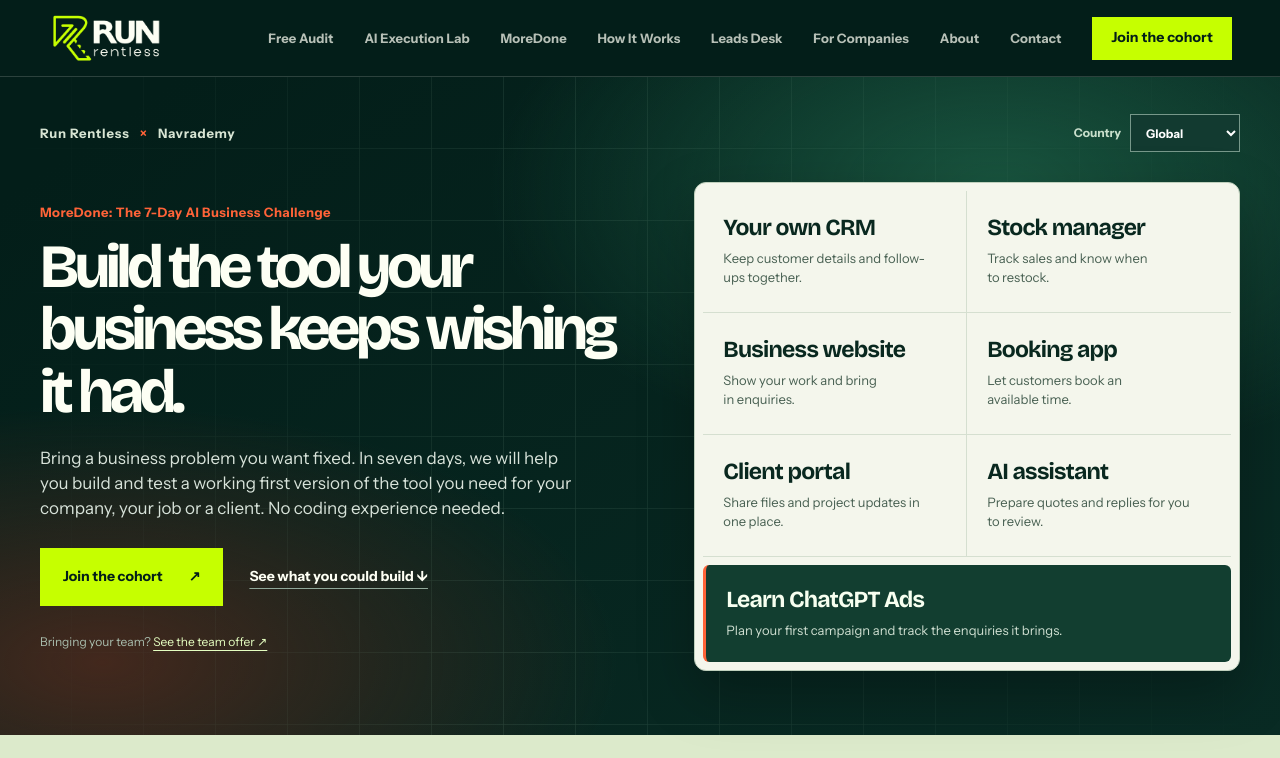
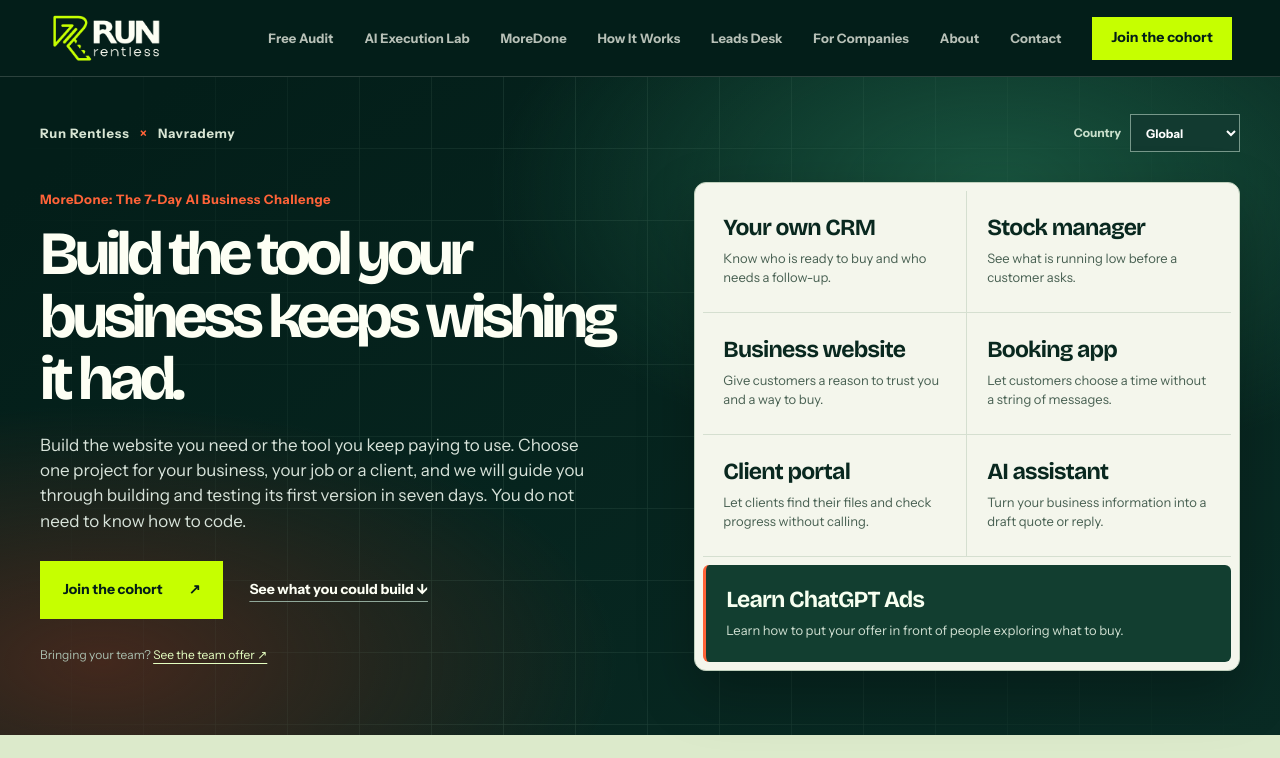
Before and after one commit to Greatdorlin/run-rentless, a Next.js app: page /moredone in a window 1280 px wide. Shown: the top 758 px of the page. Built offline with nearby package versions, Linux system fonts and the light colour scheme.

Commit message:
Make hero descriptions concrete and customer focused

```diff
--- a/src/app/moredone/page.tsx
+++ b/src/app/moredone/page.tsx
@@ -54,20 +54,20 @@
       <div className="md-hero__copy">
         <p className="md-program">MoreDone: The 7-Day AI Business Challenge</p>
         <h1 id="md-title">Build the tool your business keeps wishing it had.</h1>
-        <p className="md-hero__lede">Bring a business problem you want fixed. In seven days, we will help you build and test a working first version of the tool you need for your company, your job or a client. No coding experience needed.</p>
+        <p className="md-hero__lede">Build the website you need or the tool you keep paying to use. Choose one project for your business, your job or a client, and we will guide you through building and testing its first version in seven days. You do not need to know how to code.</p>
         <div className="md-hero__actions"><a className="md-button" href="#join">Join the cohort <span aria-hidden="true">↗</span></a><a className="md-text-link" href="#projects">See what you could build ↓</a></div>
         <p className="md-hero__micro">Bringing your team? <a href="#team-offer">See the team offer ↗</a></p>
       </div>
       <div className="md-hero__visual" aria-label="Examples of what you can build and learn in MoreDone">
         <div className="md-build-stack">
-          <article className="md-build-card"><h2>Your own CRM</h2><p>Keep customer details and follow-ups together.</p></article>
-          <article className="md-build-card"><h2>Stock manager</h2><p>Track sales and know when to restock.</p></article>
-          <article className="md-build-card"><h2>Business website</h2><p>Show your work and bring in enquiries.</p></article>
-          <article className="md-build-card"><h2>Booking app</h2><p>Let customers book an available time.</p></article>
-          <article className="md-build-card"><h2>Client portal</h2><p>Share files and project updates in one place.</p></article>
-          <article className="md-build-card"><h2>AI assistant</h2><p>Prepare quotes and replies for you to review.</p></article>
+          <article className="md-build-card"><h2>Your own CRM</h2><p>Know who is ready to buy and who needs a follow-up.</p></article>
+          <article className="md-build-card"><h2>Stock manager</h2><p>See what is running low before a customer asks.</p></article>
+          <article className="md-build-card"><h2>Business website</h2><p>Give customers a reason to trust you and a way to buy.</p></article>
+          <article className="md-build-card"><h2>Booking app</h2><p>Let customers choose a time without a string of messages.</p></article>
+          <article className="md-build-card"><h2>Client portal</h2><p>Let clients find their files and check progress without calling.</p></article>
+          <article className="md-build-card"><h2>AI assistant</h2><p>Turn your business information into a draft quote or reply.</p></article>
         </div>
-        <div className="md-build-ads"><h2>Learn ChatGPT Ads</h2><p>Plan your first campaign and track the enquiries it brings.</p></div>
+        <div className="md-build-ads"><h2>Learn ChatGPT Ads</h2><p>Learn how to put your offer in front of people exploring what to buy.</p></div>
       </div>
     </div></section>
 
```
